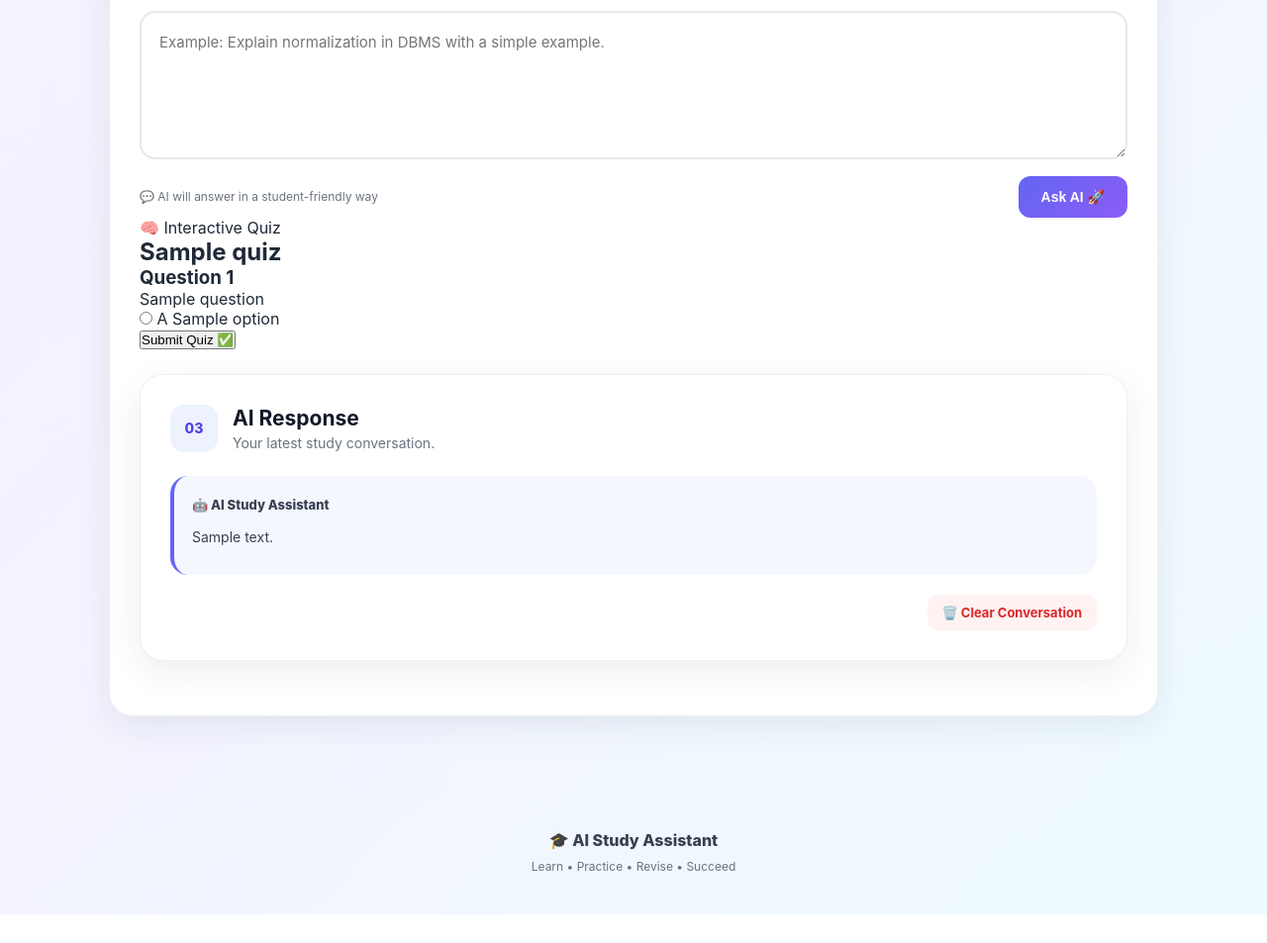
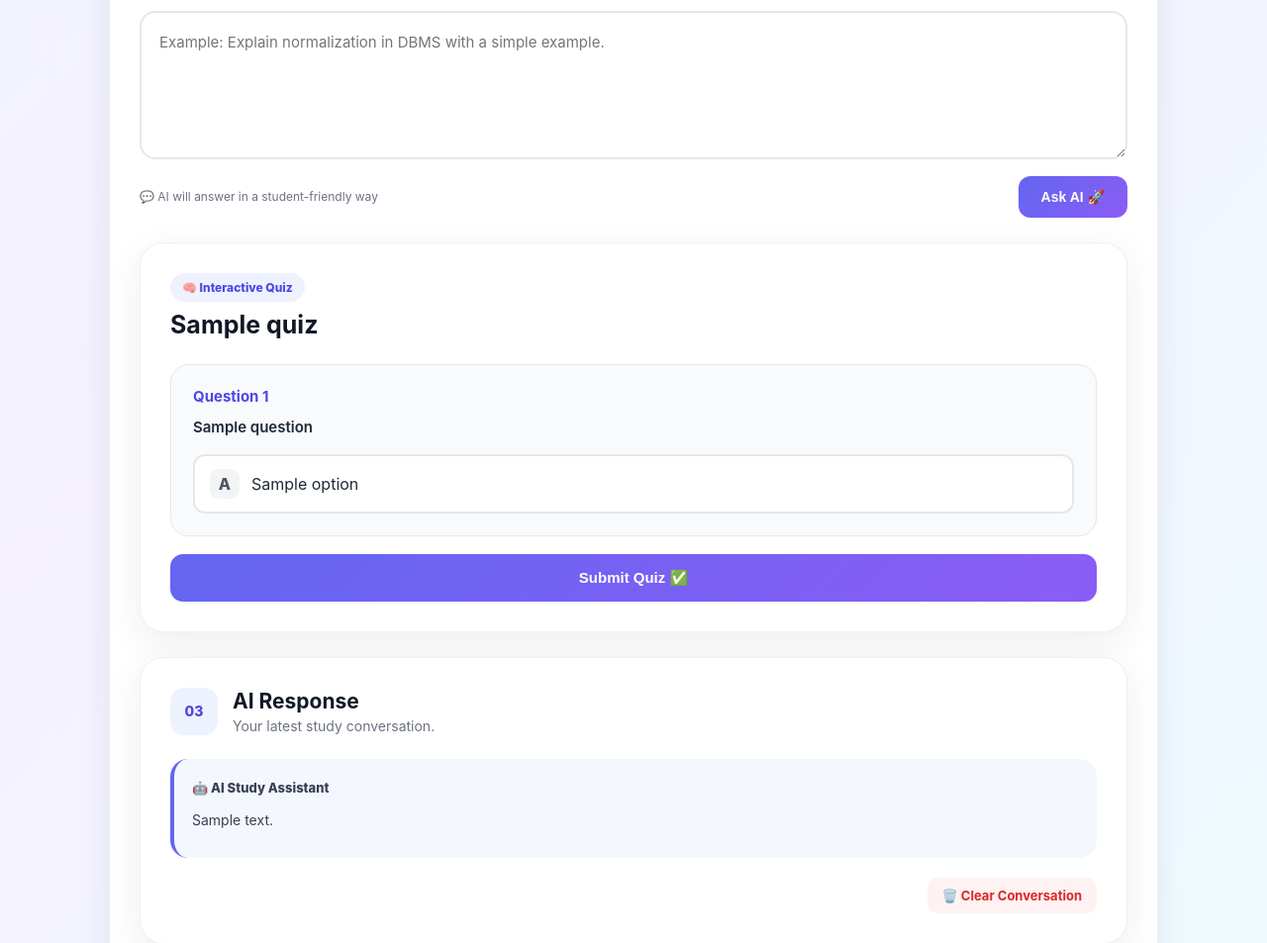
Before and after one commit to kjsskotha/AI_Study_Assistant, a Flask app: template templates/index.html in a window 1280 px wide. Shown: the part 1300-2253 px from the top of the page at 99% size. Before the commit the page ends 2224 px from the top, so only its background shows below. Run offline with Flask 3, Linux system fonts and the light colour scheme; the template is opened without the code that fills it: most values are stand-ins (such as "Sample title", 1, 10 or a date in 2020); some libraries are stand-ins or nearby versions.

Commit message:
Update style.css

```diff
--- a/static/style.css
+++ b/static/style.css
@@ -1207,3 +1207,477 @@ footer span {
     }
 
 }
+/* =========================================
+   INTERACTIVE QUIZ
+========================================= */
+
+.quiz-generator {
+
+    margin-top: 30px;
+
+    padding: 25px;
+
+    border-radius: 20px;
+
+    background: #f8f9ff;
+
+    border: 1px solid #e0e4ff;
+
+}
+
+
+.quiz-generator input[type="text"] {
+
+    width: 100%;
+
+    padding: 15px;
+
+    border: 2px solid #e5e7eb;
+
+    border-radius: 12px;
+
+    font-size: 15px;
+
+    outline: none;
+
+    margin-bottom: 12px;
+
+}
+
+
+.quiz-generator input[type="text"]:focus {
+
+    border-color: #6366f1;
+
+}
+
+
+.quiz-note {
+
+    font-size: 13px;
+
+    color: #6b7280;
+
+    margin-bottom: 15px;
+
+}
+
+
+.quiz-section {
+
+    margin-top: 25px;
+
+    padding: 30px;
+
+    background: white;
+
+    border-radius: 24px;
+
+    box-shadow:
+        0 10px 35px
+        rgba(31, 41, 55, 0.08);
+
+    border: 1px solid #edf0f5;
+
+}
+
+
+.quiz-header {
+
+    display: flex;
+
+    align-items: center;
+
+    justify-content: space-between;
+
+    gap: 20px;
+
+    margin-bottom: 25px;
+
+}
+
+
+.quiz-label {
+
+    display: inline-block;
+
+    padding: 7px 12px;
+
+    border-radius: 20px;
+
+    background: #eef2ff;
+
+    color: #4f46e5;
+
+    font-size: 12px;
+
+    font-weight: 800;
+
+    margin-bottom: 8px;
+
+}
+
+
+.quiz-header h2 {
+
+    font-size: 25px;
+
+    color: #111827;
+
+}
+
+
+.score-box {
+
+    min-width: 85px;
+
+    padding: 12px;
+
+    border-radius: 16px;
+
+    background: #ecfdf5;
+
+    text-align: center;
+
+}
+
+
+.score-box strong {
+
+    display: block;
+
+    font-size: 25px;
+
+    color: #047857;
+
+}
+
+
+.score-box span {
+
+    font-size: 11px;
+
+    color: #047857;
+
+}
+
+
+.quiz-question {
+
+    padding: 22px;
+
+    border-radius: 18px;
+
+    background: #f8fafc;
+
+    border: 1px solid #e5e7eb;
+
+    margin-bottom: 18px;
+
+}
+
+
+.quiz-question h3 {
+
+    font-size: 15px;
+
+    color: #4f46e5;
+
+    margin-bottom: 10px;
+
+}
+
+
+.quiz-question-text {
+
+    font-size: 15px;
+
+    line-height: 1.6;
+
+    font-weight: 600;
+
+    color: #1f2937;
+
+    margin-bottom: 15px;
+
+}
+
+
+.quiz-options {
+
+    display: grid;
+
+    gap: 10px;
+
+}
+
+
+.quiz-option {
+
+    display: flex;
+
+    align-items: center;
+
+    gap: 12px;
+
+    padding: 13px 15px;
+
+    background: white;
+
+    border: 2px solid #e5e7eb;
+
+    border-radius: 12px;
+
+    cursor: pointer;
+
+    transition: 0.2s;
+
+}
+
+
+.quiz-option:hover {
+
+    border-color: #a5b4fc;
+
+    background: #f5f7ff;
+
+}
+
+
+.quiz-option input {
+
+    display: none;
+
+}
+
+
+.quiz-option:has(input:checked) {
+
+    border-color: #6366f1;
+
+    background: #eef2ff;
+
+}
+
+
+.option-letter {
+
+    width: 30px;
+
+    height: 30px;
+
+    border-radius: 9px;
+
+    background: #f3f4f6;
+
+    display: flex;
+
+    align-items: center;
+
+    justify-content: center;
+
+    font-weight: 800;
+
+    color: #4b5563;
+
+    flex-shrink: 0;
+
+}
+
+
+.quiz-option:has(input:checked)
+.option-letter {
+
+    background: #6366f1;
+
+    color: white;
+
+}
+
+
+.submit-quiz-button {
+
+    width: 100%;
+
+    padding: 15px;
+
+    border: none;
+
+    border-radius: 13px;
+
+    background:
+        linear-gradient(
+            135deg,
+            #6366f1,
+            #8b5cf6
+        );
+
+    color: white;
+
+    font-size: 15px;
+
+    font-weight: 800;
+
+    cursor: pointer;
+
+    transition: 0.2s;
+
+}
+
+
+.submit-quiz-button:hover {
+
+    transform: translateY(-2px);
+
+    box-shadow:
+        0 8px 20px
+        rgba(99,102,241,0.25);
+
+}
+
+
+.quiz-result-message {
+
+    padding: 18px;
+
+    border-radius: 15px;
+
+    background: #eef2ff;
+
+    color: #3730a3;
+
+    font-weight: 700;
+
+    margin-bottom: 20px;
+
+    text-align: center;
+
+}
+
+
+.quiz-result-card {
+
+    padding: 20px;
+
+    border-radius: 17px;
+
+    border: 1px solid #e5e7eb;
+
+    margin-bottom: 15px;
+
+}
+
+
+.quiz-result-card h3 {
+
+    color: #4f46e5;
+
+    font-size: 15px;
+
+    margin-bottom: 10px;
+
+}
+
+
+.correct-answer {
+
+    display: inline-block;
+
+    padding: 7px 12px;
+
+    border-radius: 9px;
+
+    background: #dcfce7;
+
+    color: #166534;
+
+    font-size: 13px;
+
+    font-weight: 800;
+
+    margin-bottom: 10px;
+
+}
+
+
+.wrong-answer {
+
+    display: inline-block;
+
+    padding: 7px 12px;
+
+    border-radius: 9px;
+
+    background: #fee2e2;
+
+    color: #991b1b;
+
+    font-size: 13px;
+
+    font-weight: 800;
+
+    margin-bottom: 10px;
+
+}
+
+
+.answer-info {
+
+    font-size: 13px;
+
+    color: #374151;
+
+    margin: 8px 0;
+
+}
+
+
+.explanation {
+
+    padding: 12px;
+
+    border-radius: 10px;
+
+    background: #f9fafb;
+
+    color: #4b5563;
+
+    font-size: 13px;
+
+    line-height: 1.6;
+
+    margin-top: 10px;
+
+}
+
+
+@media (max-width: 700px) {
+
+    .quiz-section {
+
+        padding: 20px;
+
+    }
+
+
+    .quiz-header {
+
+        align-items: flex-start;
+
+    }
+
+
+    .quiz-header h2 {
+
+        font-size: 21px;
+
+    }
+
+
+    .score-box {
+
+        min-width: 70px;
+
+    }
+
+}
```
